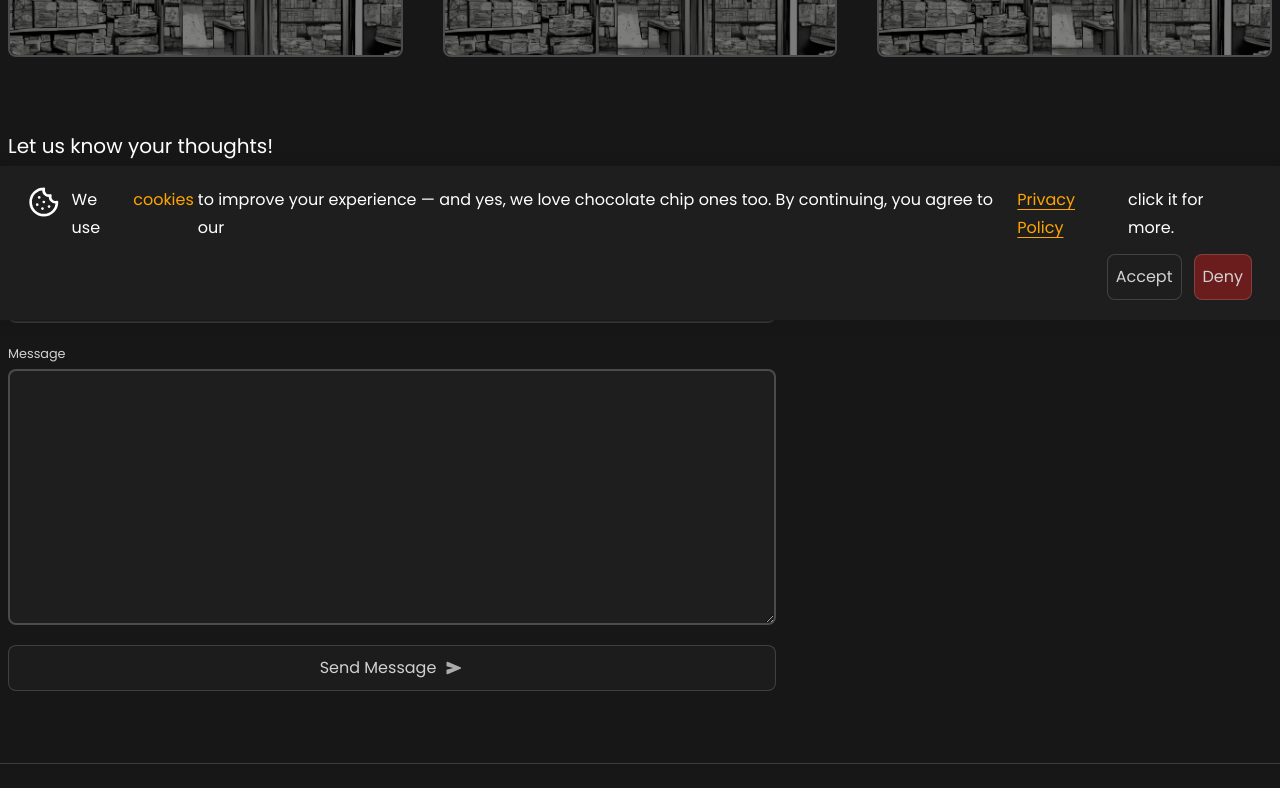
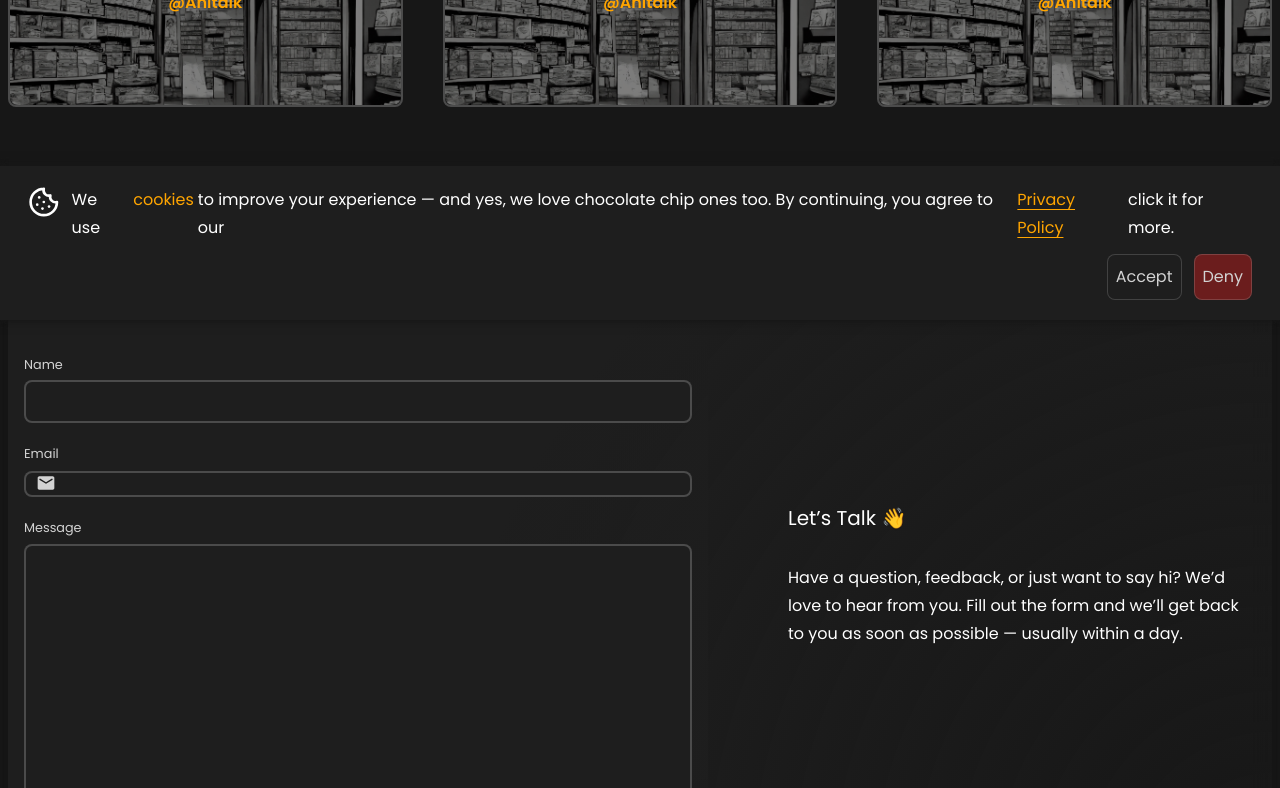
Before and after one commit to enesuur/anitalk-frontend-dev, a Next.js app: page /contact in a window 1280 px wide. Shown: the part 480-1268 px from the top of the page. Built offline with nearby package versions, Linux system fonts and the light colour scheme; what next-redux-wrapper would draw is missing.

Commit message:
feat: cool

```diff
--- a/src/app/contact/_components/forms/ContactForm.module.css
+++ b/src/app/contact/_components/forms/ContactForm.module.css
@@ -1,6 +1,33 @@
+.mainBox {
+  display: flex;
+  flex-wrap: wrap;
+  justify-content: space-between;
+  gap: 4rem;
+  border-radius: var(--border-radius);
+  backdrop-filter: blur(10px);
+  box-shadow: var(--box-shadow);
+  background: radial-gradient(circle at bottom right, rgb(30, 30, 30, 0.1), #1e1e1e 60%);
+}
+
 .formBox {
-  max-width: 768px;
+  flex: 1 1 500px;
   display: flex;
   flex-direction: column;
-  row-gap: var(--spacing-xl);
+  gap: var(--spacing-xl);
+  padding: var(--spacing-lg);
+  border-radius: var(--border-radius);
+  background: linear-gradient(135deg, rgb(30, 30, 30, 0.1), rgba(30, 30, 30, 0.92));
 }
+
+.rightBox {
+  flex: 1 1 300px;
+  display: flex;
+  flex-direction: column;
+  justify-content: center;
+  gap: var(--spacing-md);
+  padding: var(--spacing-lg);
+  color: var(--white);
+  border-radius: var(--border-radius);
+  text-shadow: 0 1px 1px rgba(0, 0, 0, 0.1);
+  max-width: 512px;
+}
--- a/src/app/contact/_components/forms/ContactForm.tsx
+++ b/src/app/contact/_components/forms/ContactForm.tsx
@@ -13,6 +13,7 @@ import clsx from '@/lib/cn';
 import Sonner from '@/shared/ui/sonner/Sonner';
 import styles from './ContactForm.module.css';
 import { iconStyles } from '@/helpers';
+import { H2, H3 } from '@/shared/ui/headings';
 
 const contactSchema = z.object({
   name: z.string().min(2, 'Name must be at least 2 characters.'),
@@ -21,6 +22,8 @@ const contactSchema = z.object({
 });
 
 type ContactFormData = z.infer<typeof contactSchema>;
+
+//  Revalidate later.
 
 const ContactForm = () => {
   const [toast, setToast] = useState({
@@ -48,6 +51,7 @@ const ContactForm = () => {
   const onSubmit = async (data: ContactFormData) => {
     try {
       // const res = await remoteInstance.post('/contact', data);
+      // trim + sec check
       console.log(data);
       reset();
       setToast({
@@ -63,22 +67,29 @@ const ContactForm = () => {
         message: 'Something went wrong. Please try again later.',
         type: 'danger',
       });
+      console.error('Error:', error);
     }
   };
 
   return (
     <React.Fragment>
+      <div className={styles.mainBox}>
         <form onSubmit={handleSubmit(onSubmit)} className={clsx(styles.formBox)}>
+          <H2>Let us know your thoughts!</H2>
           <Controller
             name='name'
             control={control}
-          render={({ field }) => <TextInput label='Name' {...field} error={errors.name?.message} />}
+            render={({ field }) => (
+              <TextInput label='Name' {...field} error={errors.name?.message} />
+            )}
           />
 
           <Controller
             name='email'
             control={control}
-          render={({ field }) => <InpMail label='Email' {...field} error={errors.email?.message} />}
+            render={({ field }) => (
+              <InpMail label='Email' {...field} error={errors.email?.message} />
+            )}
           />
 
           <Controller
@@ -97,6 +108,14 @@ const ContactForm = () => {
             icon={<Send {...iconStyles} />}
           />
         </form>
+        <div className={styles.rightBox}>
+          <H2>Let’s Talk 👋</H2>
+          <p>
+            Have a question, feedback, or just want to say hi? We’d love to hear from you. Fill out
+            the form and we’ll get back to you as soon as possible — usually within a day.
+          </p>
+        </div>
+      </div>
 
       <Sonner
         isOpen={toast.isOpen}
--- a/src/app/contact/page.tsx
+++ b/src/app/contact/page.tsx
@@ -1,9 +1,10 @@
 import React from 'react';
-import { H1, H2 } from '@/shared/ui/headings';
+import { H1 } from '@/shared/ui/headings';
 import { X, Instagram, Youtube } from '@/assets/icons';
 import { ISocialCardProps } from './_components/cards/SocialCard';
 import SocialCard from './_components/cards/SocialCard';
 import ContactForm from './_components/forms/ContactForm';
+import BreadCrumb from '@/shared/ui/breadcrumb/BreadCrumb';
 import styles from './_styles/Page.module.css';
 
 const SOCIAL_ITEMS: readonly ISocialCardProps[] = [
@@ -33,6 +34,7 @@ const Page = () => {
       <section>
         <div className='container'>
           <H1>React out us!</H1>
+          <BreadCrumb containerStyle={{ margin: '24px 0' }} />
           <div className={styles.socialBox}>
             {SOCIAL_ITEMS.map((item: ISocialCardProps, index: number) => (
               <SocialCard
@@ -47,9 +49,8 @@ const Page = () => {
         </div>
       </section>
 
-      <section>
+      <section style={{ margin: '144px 0' }}>
         <div className='container'>
-          <H2>Let us know your thoughts!</H2>
           <ContactForm />
         </div>
       </section>
```
Lines whose indentation alone changed are shown as unchanged.
